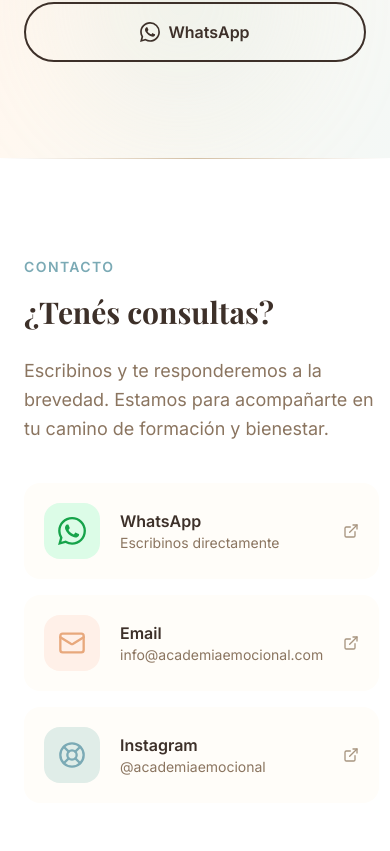
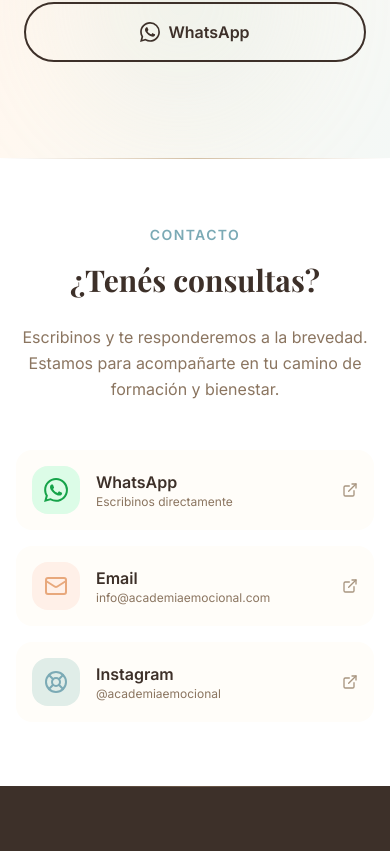
Before and after one commit to manuNamuncura/academia_emocional, a React (Vite) app: page / in a window 390 px wide. Shown: the part 10901-11752 px from the top of the page. Built offline with nearby package versions, Linux system fonts and the light colour scheme.

Commit message:
correccion responsiva de contactos

```diff
--- a/src/components/sections/Contact.tsx
+++ b/src/components/sections/Contact.tsx
@@ -14,7 +14,7 @@
           }
         });
       },
-      { threshold: 0.1 },
+      { threshold: 0.1 }
     );
 
     const fadeElements = sectionRef.current?.querySelectorAll(".fade-in");
@@ -27,91 +27,102 @@
     <section
       id="contacto"
       ref={sectionRef}
-      className="py-24 lg:py-32 bg-white relative"
+      className="py-16 sm:py-20 md:py-24 lg:py-32 bg-white relative"
     >
       <div className="absolute top-0 left-0 right-0 h-px bg-gradient-to-r from-transparent via-beige-300 to-transparent"></div>
 
-      <div className="max-w-7xl mx-auto px-6 lg:px-12">
-        <div className="grid lg:grid-cols-2 gap-16 lg:gap-24">
-          {/* Información de contacto */}
-          <div className="fade-in">
+      <div className="w-full max-w-7xl mx-auto px-4 sm:px-6 lg:px-8">
+        <div className="max-w-3xl mx-auto text-center mb-12 sm:mb-16 fade-in">
           <span className="text-sage-400 font-semibold text-sm uppercase tracking-widest">
             Contacto
           </span>
           <h2 className="font-serif text-3xl sm:text-4xl lg:text-5xl font-bold text-warm-800 mt-4 mb-6 leading-tight">
             ¿Tenés consultas?
           </h2>
-            <p className="text-warm-500 text-lg leading-relaxed mb-10">
+          <p className="text-warm-500 text-base sm:text-lg leading-relaxed">
             Escribinos y te responderemos a la brevedad. Estamos para
             acompañarte en tu camino de formación y bienestar.
           </p>
+        </div>
 
-            <div className="space-y-4">
+        {/* Grid responsivo - centrado */}
+        <div className="max-w-2xl mx-auto">
+          <div className="space-y-4 fade-in">
+            {/* WhatsApp */}
             <a
               href={`https://wa.me/${contactInfo.whatsapp}`}
               target="_blank"
               rel="noopener noreferrer"
-                className="flex items-center gap-5 p-5 bg-cream-50 hover:bg-cream-100 rounded-2xl transition-colors group"
+              className="flex items-center gap-4 sm:gap-5 p-4 sm:p-5 bg-cream-50 hover:bg-cream-100 rounded-2xl transition-all duration-300 group w-full"
             >
-                <div className="w-14 h-14 rounded-2xl bg-green-100 flex items-center justify-center flex-shrink-0 group-hover:bg-green-200 transition-colors">
+              <div className="w-12 h-12 sm:w-14 sm:h-14 rounded-2xl bg-green-100 flex items-center justify-center flex-shrink-0 group-hover:bg-green-200 transition-colors">
                 <svg
-                    className="w-7 h-7 text-green-600"
+                  className="w-6 h-6 sm:w-7 sm:h-7 text-green-600"
                   fill="currentColor"
                   viewBox="0 0 24 24"
                 >
                   <path d="M17.472 14.382c-.297-.149-1.758-.867-2.03-.967-.273-.099-.471-.148-.67.15-.197.297-.767.966-.94 1.164-.173.199-.347.223-.644.075-.297-.15-1.255-.463-2.39-1.475-.883-.788-1.48-1.761-1.653-2.059-.173-.297-.018-.458.13-.606.134-.133.298-.347.446-.52.149-.174.198-.298.298-.497.099-.198.05-.371-.025-.52-.075-.149-.669-1.612-.916-2.207-.242-.579-.487-.5-.669-.51-.173-.008-.371-.01-.57-.01-.198 0-.52.074-.792.372-.272.297-1.04 1.016-1.04 2.479 0 1.462 1.065 2.875 1.213 3.074.149.198 2.096 3.2 5.077 4.487.709.306 1.262.489 1.694.625.712.227 1.36.195 1.871.118.571-.085 1.758-.719 2.006-1.413.248-.694.248-1.289.173-1.413-.074-.124-.272-.198-.57-.347m-5.421 7.403h-.004a9.87 9.87 0 01-5.031-1.378l-.361-.214-3.741.982.998-3.648-.235-.374a9.86 9.86 0 01-1.51-5.26c.001-5.45 4.436-9.884 9.888-9.884 2.64 0 5.122 1.03 6.988 2.898a9.825 9.825 0 012.893 6.994c-.003 5.45-4.437 9.884-9.885 9.884m8.413-18.297A11.815 11.815 0 0012.05 0C5.495 0 .16 5.335.157 11.892c0 2.096.547 4.142 1.588 5.945L.057 24l6.305-1.654a11.882 11.882 0 005.683 1.448h.005c6.554 0 11.89-5.335 11.893-11.893a11.821 11.821 0 00-3.48-8.413z" />
                 </svg>
               </div>
-                <div>
-                  <p className="font-semibold text-warm-800">WhatsApp</p>
-                  <p className="text-warm-500 text-sm">
+              <div className="flex-1">
+                <p className="font-semibold text-warm-800 text-base sm:text-lg">
+                  WhatsApp
+                </p>
+                <p className="text-warm-500 text-xs sm:text-sm">
                   Escribinos directamente
                 </p>
               </div>
               <Icon
                 name="external-link"
-                  className="w-4 h-4 text-warm-400 ml-auto"
+                className="w-4 h-4 text-warm-400 flex-shrink-0"
               />
             </a>
 
+            {/* Email */}
             <a
               href={`mailto:${contactInfo.email}`}
-                className="flex items-center gap-5 p-5 bg-cream-50 hover:bg-cream-100 rounded-2xl transition-colors group"
+              className="flex items-center gap-4 sm:gap-5 p-4 sm:p-5 bg-cream-50 hover:bg-cream-100 rounded-2xl transition-all duration-300 group w-full"
             >
-                <div className="w-14 h-14 rounded-2xl bg-peach-100 flex items-center justify-center flex-shrink-0 group-hover:bg-peach-200 transition-colors">
-                  <Icon name="mail" className="w-7 h-7 text-peach-400" />
+              <div className="w-12 h-12 sm:w-14 sm:h-14 rounded-2xl bg-peach-100 flex items-center justify-center flex-shrink-0 group-hover:bg-peach-200 transition-colors">
+                <Icon name="mail" className="w-6 h-6 sm:w-7 sm:h-7 text-peach-400" />
               </div>
-                <div>
-                  <p className="font-semibold text-warm-800">Email</p>
-                  <p className="text-warm-500 text-sm">{contactInfo.email}</p>
+              <div className="flex-1">
+                <p className="font-semibold text-warm-800 text-base sm:text-lg">
+                  Email
+                </p>
+                <p className="text-warm-500 text-xs sm:text-sm break-all">
+                  {contactInfo.email}
+                </p>
               </div>
               <Icon
                 name="external-link"
-                  className="w-4 h-4 text-warm-400 ml-auto"
+                className="w-4 h-4 text-warm-400 flex-shrink-0"
               />
             </a>
 
+            {/* Instagram */}
             <a
               href={contactInfo.instagramUrl}
               target="_blank"
               rel="noopener noreferrer"
-                className="flex items-center gap-5 p-5 bg-cream-50 hover:bg-cream-100 rounded-2xl transition-colors group"
+              className="flex items-center gap-4 sm:gap-5 p-4 sm:p-5 bg-cream-50 hover:bg-cream-100 rounded-2xl transition-all duration-300 group w-full"
             >
-                <div className="w-14 h-14 rounded-2xl bg-sage-100 flex items-center justify-center flex-shrink-0 group-hover:bg-sage-200 transition-colors">
-                  <Icon name="instagram" className="w-7 h-7 text-sage-400" />
+              <div className="w-12 h-12 sm:w-14 sm:h-14 rounded-2xl bg-sage-100 flex items-center justify-center flex-shrink-0 group-hover:bg-sage-200 transition-colors">
+                <Icon name="instagram" className="w-6 h-6 sm:w-7 sm:h-7 text-sage-400" />
               </div>
-                <div>
-                  <p className="font-semibold text-warm-800">Instagram</p>
-                  <p className="text-warm-500 text-sm">
+              <div className="flex-1">
+                <p className="font-semibold text-warm-800 text-base sm:text-lg">
+                  Instagram
+                </p>
+                <p className="text-warm-500 text-xs sm:text-sm">
                   {contactInfo.instagram}
                 </p>
               </div>
               <Icon
                 name="external-link"
-                  className="w-4 h-4 text-warm-400 ml-auto"
+                className="w-4 h-4 text-warm-400 flex-shrink-0"
               />
             </a>
-            </div>
           </div>
         </div>
       </div>
```
Lines whose indentation alone changed are shown as unchanged.
